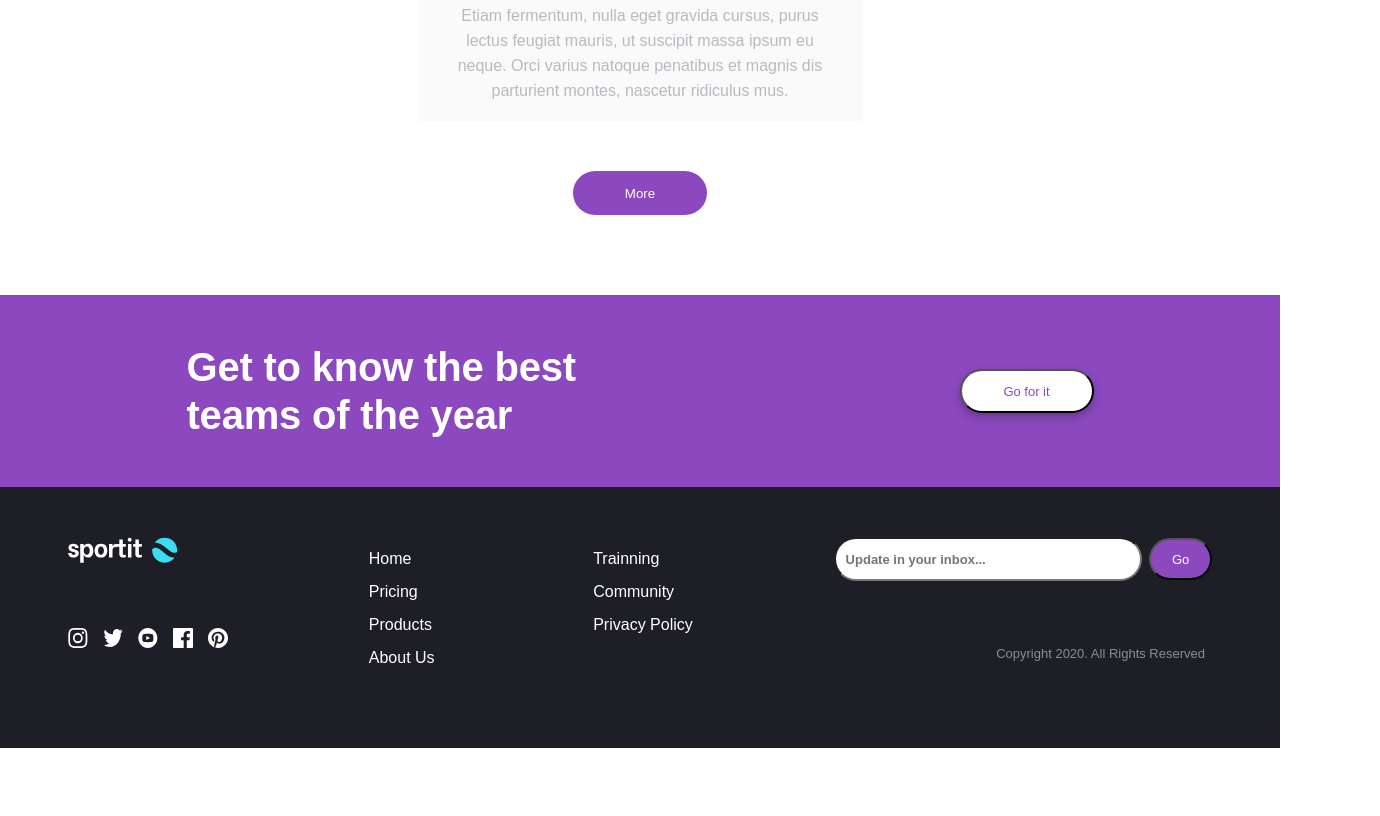
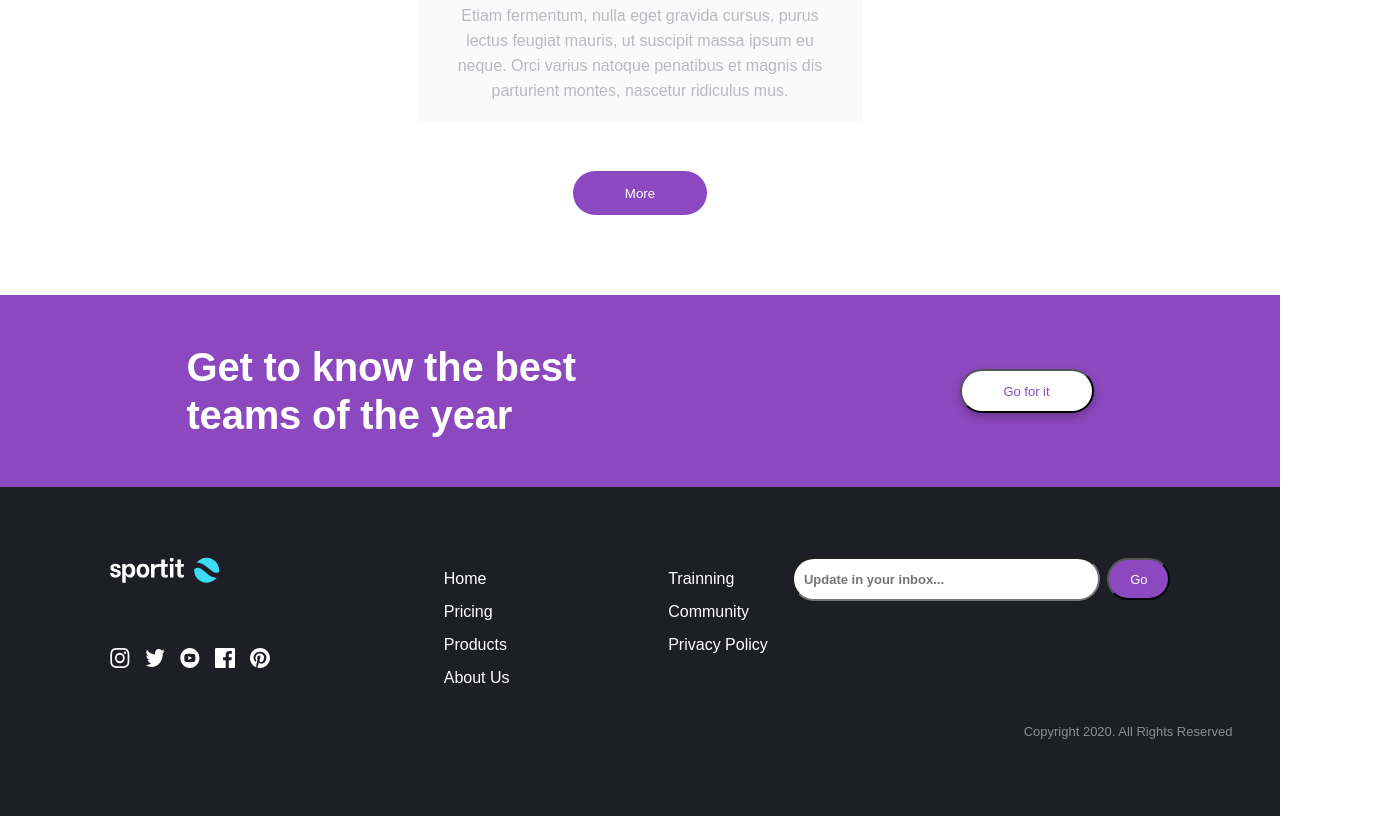
Before and after one commit to cuandoelchino/trabajo-final-front-end-I, a plain HTML site: page index.html in a window 1280 px wide. Shown: the part 478-1294 px from the top of the page, 1380 px wide, since content can reach past the window. Before the commit the page ends 1226 px from the top, so only its background shows below. Drawn offline with Linux system fonts and the light colour scheme.

Commit message:
cambios en footer flex y cursor

```diff
--- a/css/styles.css
+++ b/css/styles.css
@@ -206,6 +206,17 @@ footer {
     padding-top: 10px;
 }
 
+.footer-nav a:link, a:visited {
+    text-decoration: none;
+    color: inherit;
+}
+
+.footer-nav a:hover {
+    text-decoration: none;
+    color: inherit;
+    background-color: rgba(139, 72, 191, 1);;
+}
+
 .footer-icons {
     display: flex;
     padding: 5px;
@@ -245,6 +256,12 @@ footer {
 
 
 @media (min-width: 700px) {
+
+    /* MEDIAS HOVER */
+    button:hover {
+        cursor: url(../img/fa_hand-pointer-o.svg), pointer;
+        background: rgba(139, 72, 191, 0.7);
+    }
 
     /* MEDIAS TESTIMONIOS */
     #sanyo, #navarro {
@@ -289,8 +306,7 @@ footer {
         position: relative;
         justify-content: space-around;
         align-items: flex-start;
-        padding-top: 50px;
-        padding-bottom: 50px;
+        padding: 70px 100px;
     }
 
     footer :nth-child(1) { order: 3; }
@@ -302,6 +318,7 @@ footer {
         display: flex;
         flex-direction: column;
         align-items: flex-start;
+        min-width: 25vw
     }
 
     .footer-icons {
@@ -319,19 +336,25 @@ footer {
     .footer-buscador {
         margin-top: 0;
         padding-top: 0;
+        min-width: 25vw;
         width: fit-content;
     }
 
     .footer-nav {
         margin-top: 0;
         padding-top: 0;
+        min-width: 25vw;
         flex-direction: row-reverse;
     }
 
-    .footer-derechos {
-        position: absolute;
-        bottom: 30px;
-        right: 70px;
+    .footer-derechos, .footer-derechos p {
+        min-width: 100vw;
+        padding-right: 100px;
+        margin: 0;
+    }
+
+    .footer-derechos p {
+        text-align: end;
     }
 
 }
--- a/index.html
+++ b/index.html
@@ -71,17 +71,17 @@
       <nav class="footer-nav">
         <div class="nav-list1">
           <ul>
-            <li>Home</li>
-            <li>Pricing</li>
-            <li>Products</li>
-            <li>About Us</li>
+            <li><a href="#">Home</a></li>
+            <li><a href="#">Pricing</a></li>
+            <li><a href="#">Products</a></li>
+            <li><a href="#">About Us</a></li>
           </ul>
         </div>
         <div class="nav-list2">
           <ul>
-            <li>Trainning</li>
-            <li>Community</li>
-            <li>Privacy Policy</li>
+            <li><a href="#">Trainning</a></li>
+            <li><a href="#">Community</a></li>
+            <li><a href="#">Privacy Policy</a></li>
           </ul>
         </div>
       </nav>
```
Also changed, not shown: img/cursor.png (added), img/fa_hand-pointer-o.svg (added).
